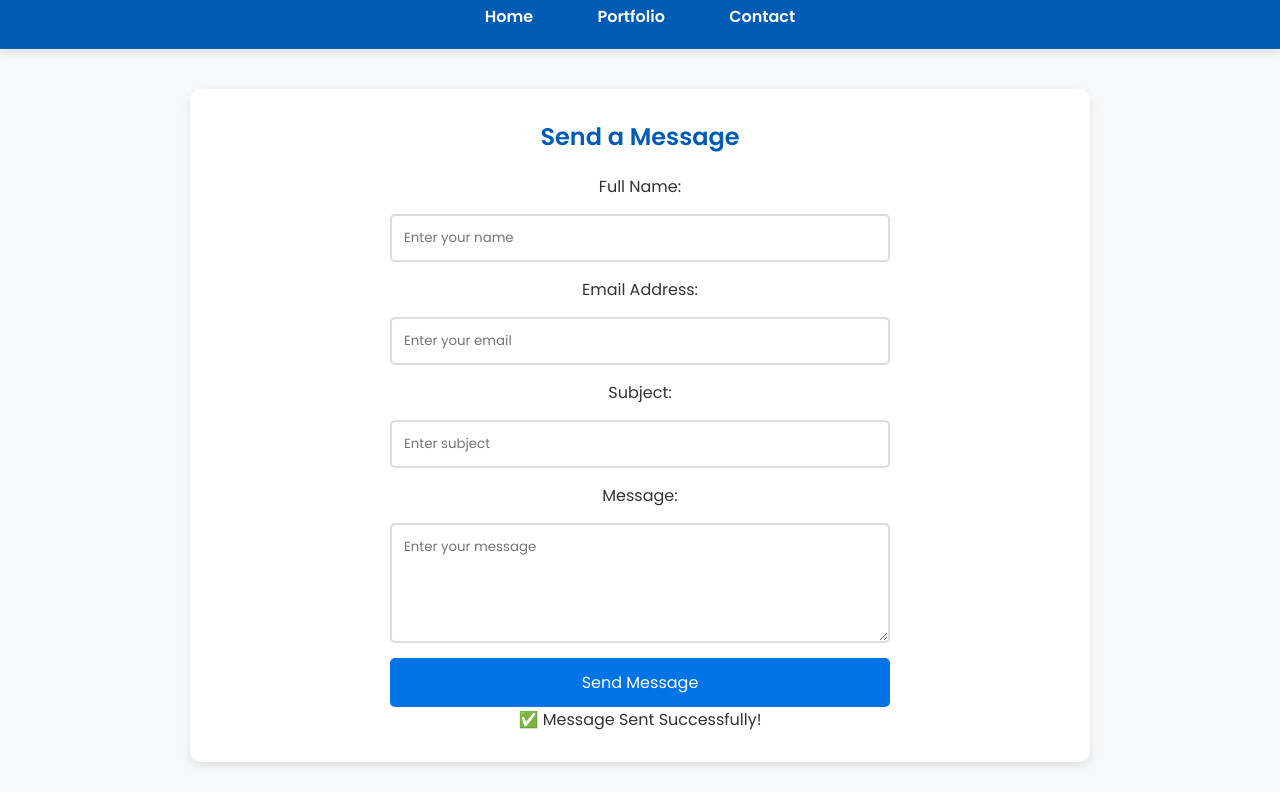
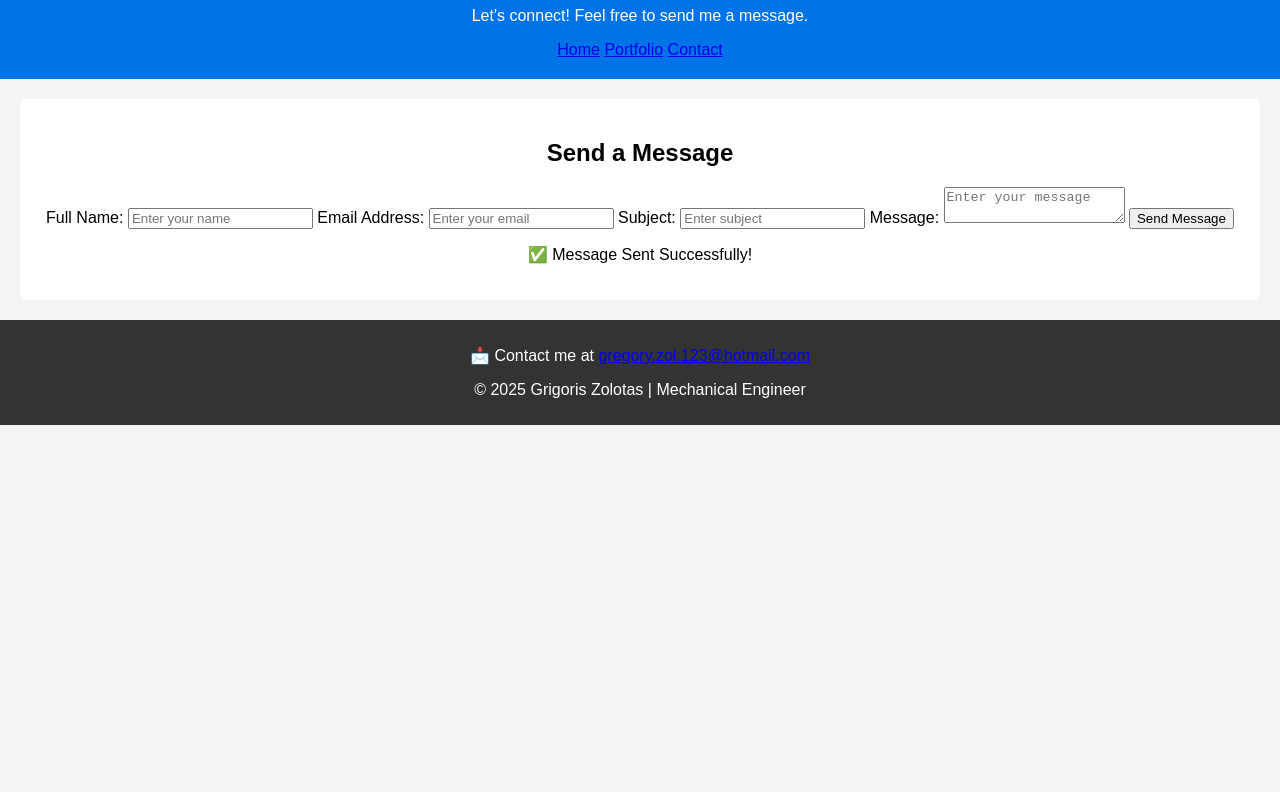
Before and after one commit to marasiwtis/your-username.github.io, a plain HTML site: page contact.html in a window 1280 px wide. Shown: the part 93-885 px from the top of the page. After the commit the page ends 800 px from the top, so only its background shows below. Drawn offline with Linux system fonts and the light colour scheme.

Commit message:
back to basic style

```diff
--- a/styles.css
+++ b/styles.css
@@ -1,147 +1,27 @@
-/* Import Google Font */
-@import url('https://fonts.googleapis.com/css2?family=Poppins:wght@300;400;600&display=swap');
-
-* {
+body {
+    font-family: Arial, sans-serif;
+    text-align: center;
     margin: 0;
     padding: 0;
-    box-sizing: border-box;
-    font-family: 'Poppins', sans-serif;
+    background-color: #f4f4f4;
 }
 
-body {
-    background: #f8f9fa;
-    color: #333;
-}
-
-/* Header Styling */
 header {
-    background: #005bb5;
-    color: white;
-    padding: 20px;
-    text-align: center;
-    box-shadow: 0 4px 8px rgba(0, 0, 0, 0.1);
-}
-
-header h1 {
-    font-size: 28px;
-    font-weight: 600;
-}
-
-nav {
-    margin-top: 10px;
-}
-
-nav a {
-    color: white;
-    text-decoration: none;
-    margin: 0 15px;
-    font-weight: bold;
-    padding: 8px 15px;
-    border-radius: 5px;
-    transition: 0.3s;
-}
-
-nav a:hover {
-    background: rgba(255, 255, 255, 0.2);
-}
-
-/* Content Section */
-.content {
-    max-width: 900px;
-    margin: 40px auto;
-    padding: 30px;
-    background: white;
-    border-radius: 10px;
-    box-shadow: 0px 4px 10px rgba(0, 0, 0, 0.1);
-    text-align: center;
-}
-
-h2 {
-    color: #005bb5;
-    margin-bottom: 20px;
-}
-
-/* Profile Image */
-.profile-img {
-    width: 150px;
-    height: 150px;
-    border-radius: 50%;
-    display: block;
-    margin: 20px auto;
-    border: 3px solid #005bb5;
-}
-
-/* Work Experience Boxes */
-.work-boxes {
-    display: grid;
-    grid-template-columns: repeat(auto-fit, minmax(250px, 1fr));
-    gap: 15px;
-    margin-top: 20px;
-}
-
-.work-box {
     background: #0073e6;
     color: white;
     padding: 20px;
-    border-radius: 8px;
-    text-align: center;
-    text-decoration: none;
-    font-weight: bold;
-    box-shadow: 0px 4px 8px rgba(0, 0, 0, 0.1);
-    transition: 0.3s;
 }
 
-.work-box:hover {
-    background: #004a94;
-    transform: translateY(-5px);
+.content {
+    margin: 20px;
+    padding: 20px;
+    background: white;
+    border-radius: 5px;
 }
 
-/* Contact Form */
-form {
-    display: flex;
-    flex-direction: column;
-    gap: 15px;
-    max-width: 500px;
-    margin: auto;
-}
-
-input, textarea {
-    width: 100%;
-    padding: 12px;
-    border: 2px solid #ddd;
-    border-radius: 5px;
-    transition: 0.3s;
-}
-
-input:focus, textarea:focus {
-    border-color: #0073e6;
-    outline: none;
-}
-
-textarea {
-    height: 120px;
-}
-
-button {
-    background-color: #0073e6;
-    color: white;
-    padding: 12px;
-    border: none;
-    border-radius: 5px;
-    cursor: pointer;
-    font-size: 16px;
-    transition: 0.3s;
-}
-
-button:hover {
-    background-color: #004a94;
-}
-
-/* Footer */
 footer {
-    margin-top: 40px;
-    padding: 15px;
+    margin-top: 20px;
+    padding: 10px;
     background: #333;
     color: white;
-    text-align: center;
 }
```
